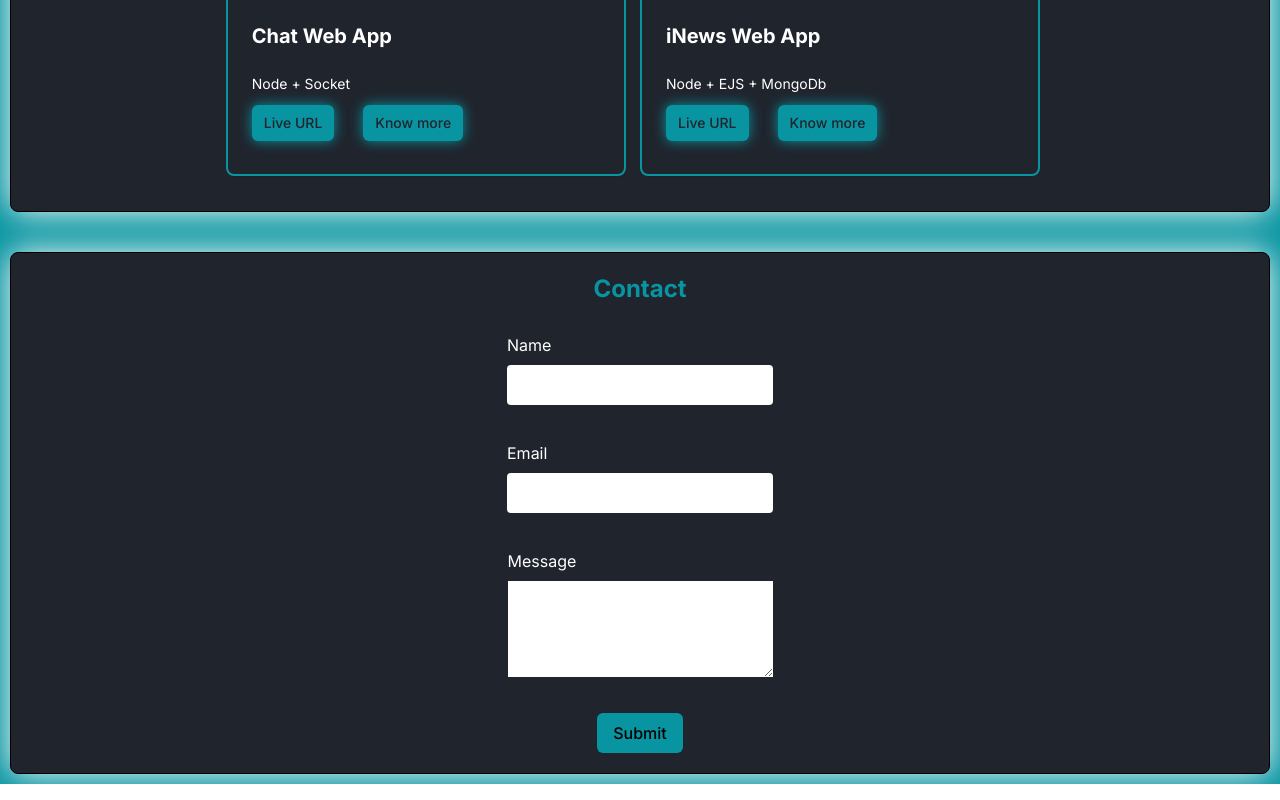
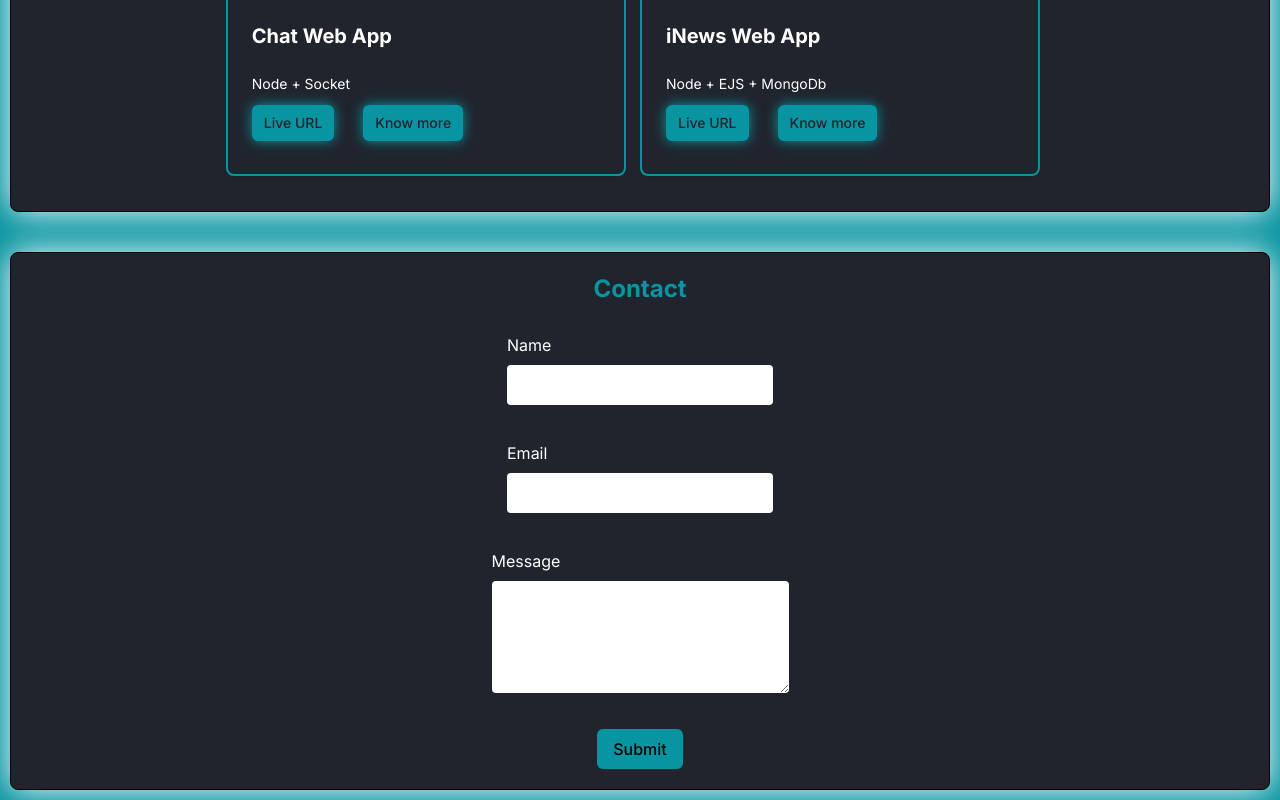
Before and after one commit to prabhjot-arora31/portfolio31, a Next.js app: page / in a window 1280 px wide. Shown: the part 1729-2529 px from the top of the page. Built offline with nearby package versions, Linux system fonts and the light colour scheme; some icons are missing.

Commit message:
Update Contact.tsx

```diff
--- a/src/components/Contact.tsx
+++ b/src/components/Contact.tsx
@@ -7,10 +7,10 @@ const Contact = () => {
     <h1 className="font-bold text-2xl mb-7 text-center text-[#0895A1]">Contact</h1>
     <form className=' w-full flex justify-center items-center space-y-9 flex-col'>
        <div className='flex flex-col space-y-2'> <label htmlFor="name">Name</label>
-       <input className='text-black py-2 px-4 rounded' id='name'/></div>
+       <input className='outline-none text-black py-2 px-4 rounded' id='name'/></div>
        <div className='flex flex-col space-y-2'> <label htmlFor="email">Email</label>
-       <input className='text-black py-2 px-4 rounded' id='email'/></div> <div className='flex flex-col space-y-2'> <label htmlFor="msg">Message</label>
-       <textarea id='msg' cols={25} rows={4}> </textarea>
+       <input className='outline-none text-black py-2 px-4 rounded' id='email'/></div> <div className='flex flex-col space-y-2'> <label htmlFor="msg">Message</label>
+       <textarea id='msg' className='outline-none text-black py-2 px-4 rounded' cols={25} rows={4}> </textarea>
     </div>
     <Button variant='custom'>Submit</Button>
     </form>
```
